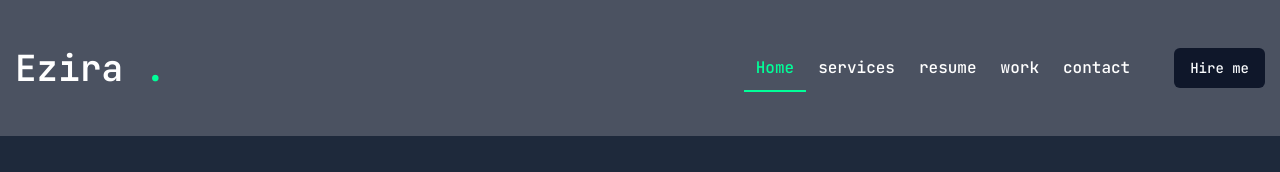
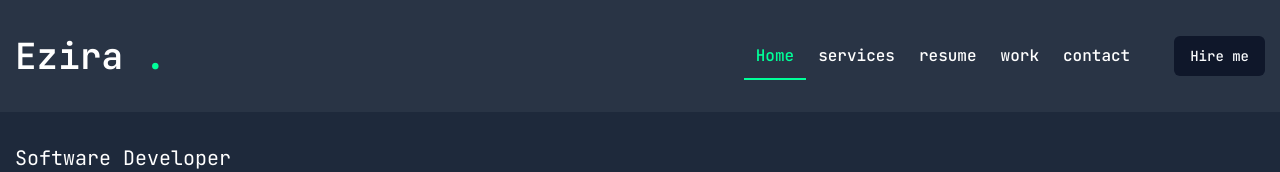
Before and after one commit to eziraa/myportifolio, a Next.js app: page / in a window 1280 px wide. Shown: the top 172 px of the page. Built offline with nearby package versions, Linux system fonts and the light colour scheme.

Commit message:
create header

```diff
--- a/src/components/ui/Header.tsx
+++ b/src/components/ui/Header.tsx
@@ -14,20 +14,20 @@ const Header = () => {
   //   }
   // }, [isDarkMode]);
   return (
-    <header className="py-8 xl:py-12 text-white bg-pink-50/20">
+    <header className="py-6 xl:py-9 text-white bg-pink-50/5">
       <div className="container mx-auto flex justify-between ">
         <Link href="/">
           <h1 className="text-4xl font-semibold">
             Ezira <span className="text-accent">.</span>
           </h1>
         </Link>
-        <div className="hidden lg:flex items-center gap-8">
+        <div className="hidden xl:flex items-center gap-8">
           <Nav />
           <Link href="/contact">
             <Button>Hire me</Button>
           </Link>
         </div>
-        <div className="lg:hidden">
+        <div className="xl:hidden">
           <MobileNav />
         </div>
       </div>
```
